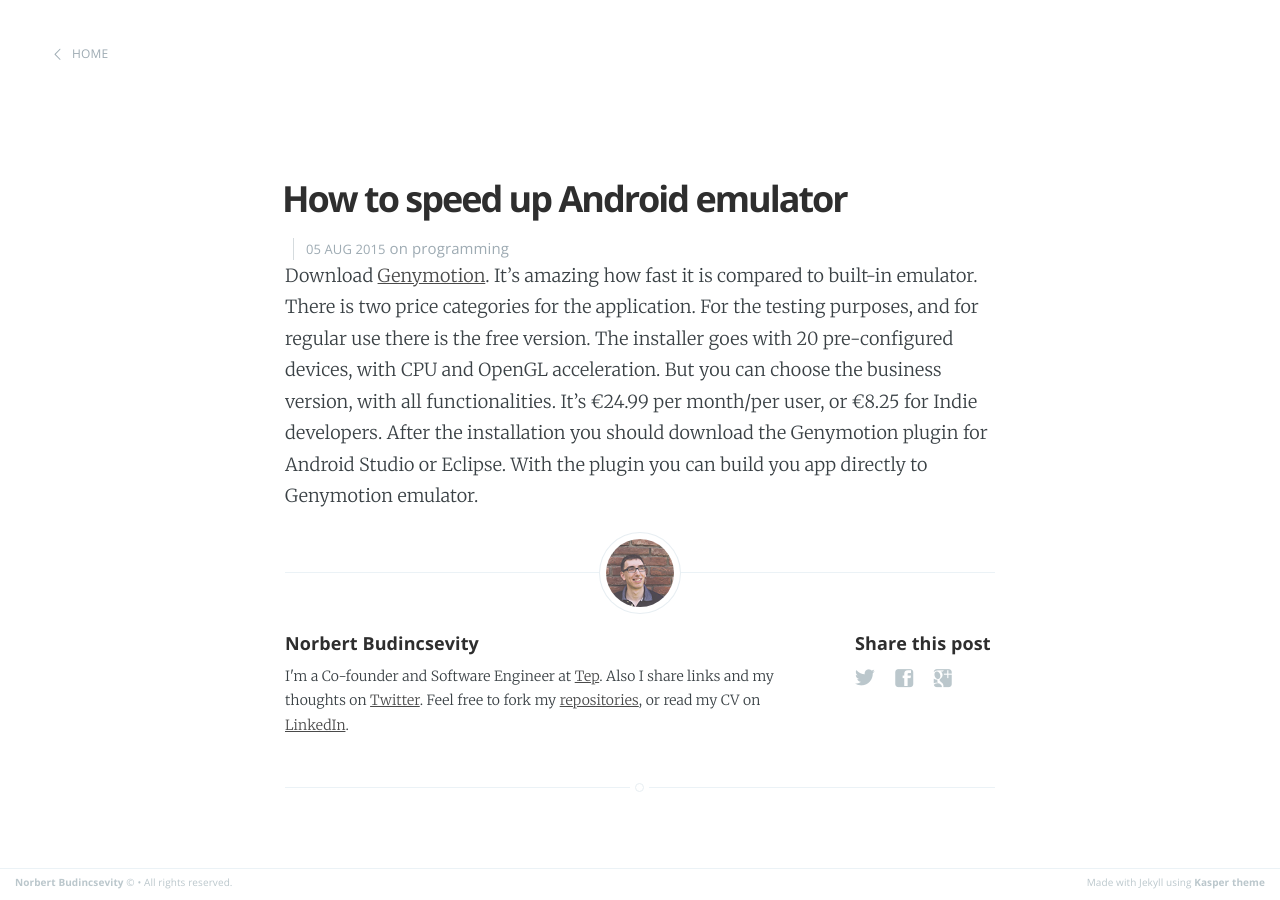
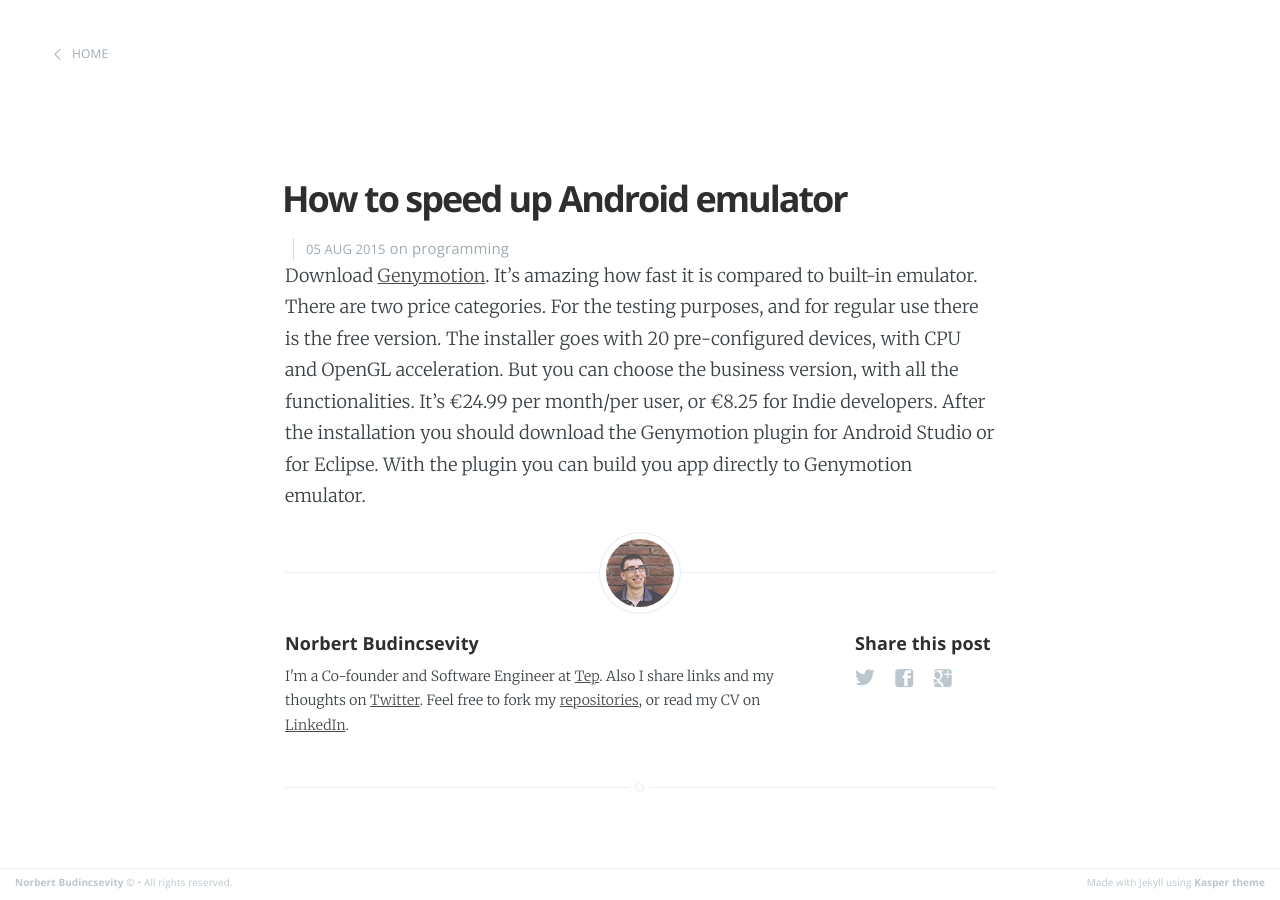
Before and after one commit to Budincsevity/budincsevity.github.io, a Jekyll site: the page built from _posts/2015-08-05-speed-up-android-emulator.markdown, in a window 1280 px wide. Built offline with Jekyll 4.4.1, drawn with Linux system fonts in a browser that asks for light colours; Markdown is read by kramdown in place of the engine named in the settings.

Commit message:
Update post

```diff
--- a/_posts/2015-08-05-speed-up-android-emulator.markdown
+++ b/_posts/2015-08-05-speed-up-android-emulator.markdown
@@ -6,5 +6,5 @@
 ---
 
 Download [Genymotion](https://www.genymotion.com). It's amazing how fast it is compared to built-in emulator.
-There is two price categories for the application. For the testing purposes, and for regular use there is the free version. The installer goes with 20 pre-configured devices, with CPU and OpenGL acceleration. But you can choose the business version, with all functionalities. It's €24.99 per month/per user, or €8.25 for Indie developers.
-After the installation you should download the Genymotion plugin for Android Studio or Eclipse. With the plugin you can build you app directly to Genymotion emulator.
+There are two price categories. For the testing purposes, and for regular use there is the free version. The installer goes with 20 pre-configured devices, with CPU and OpenGL acceleration. But you can choose the business version, with all the functionalities. It's €24.99 per month/per user, or €8.25 for Indie developers.
+After the installation you should download the Genymotion plugin for Android Studio or for Eclipse. With the plugin you can build you app directly to Genymotion emulator.
```
